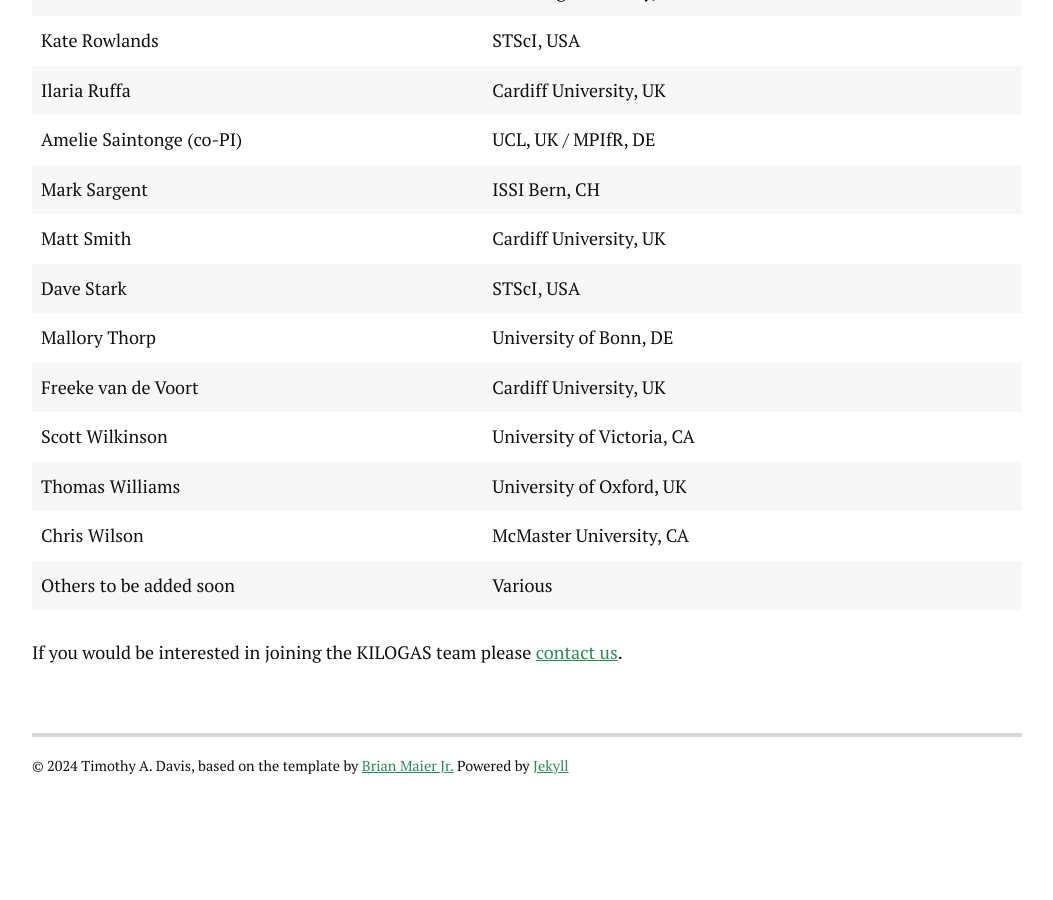
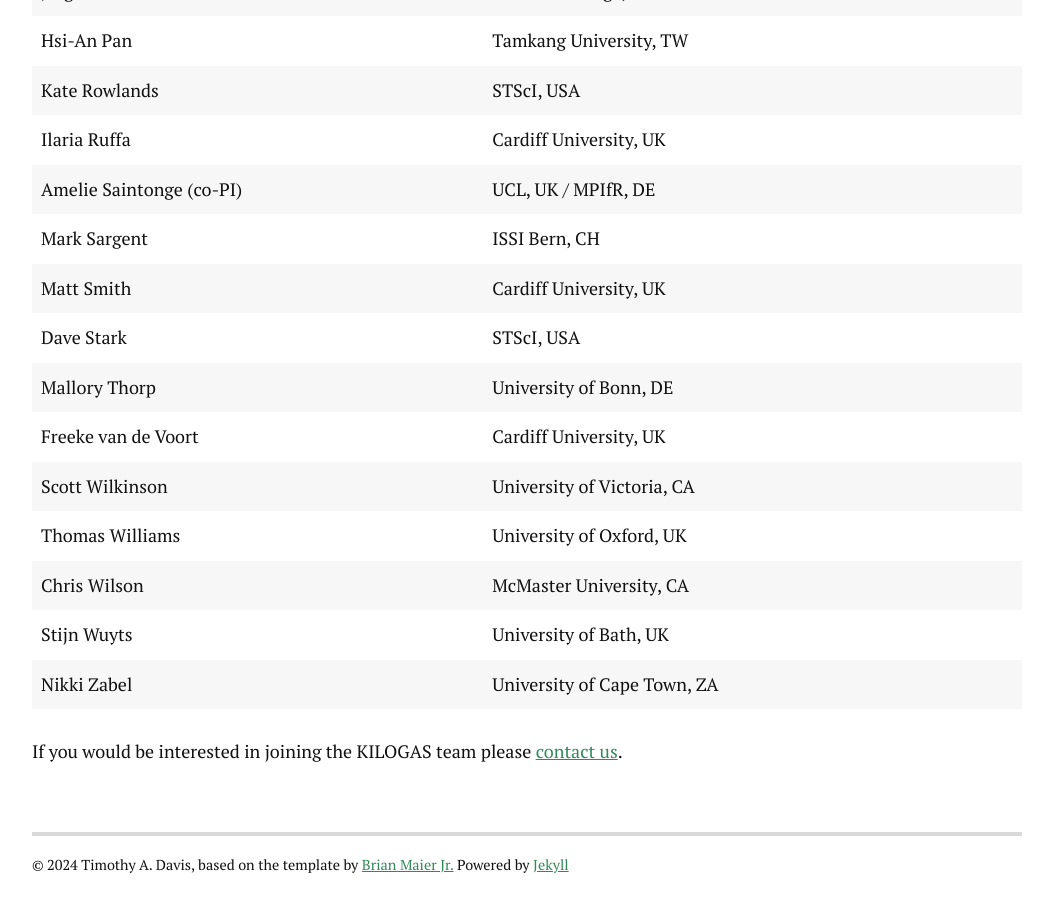
Before and after one commit to TimothyADavis/kilogas, a Jekyll site: the page built from team.md, in a window 1280 px wide and 900 px high, scrolled down 1178 px. Shown: the whole window, without its empty margins (113-1166 px from the left). Built offline with Jekyll 4.4.1, drawn with Linux system fonts in a browser that asks for light colours; nearby versions of some CDN libraries; before the commit the page ends 1979 px from its top, so only the background shows below that; some of the changed text lies outside the part shown.

Commit message:
Update team.md

```diff
--- a/team.md
+++ b/team.md
@@ -34,7 +35,8 @@
 | Scott Wilkinson			| University of Victoria, CA 	|
 | Thomas Williams			| University of Oxford, UK		|
 | Chris Wilson				| McMaster University, CA 		|
-| Others to be added soon   | Various			       	    |
+| Stijn Wuyts				| University of Bath, UK 		|
+| Nikki Zabel				| University of Cape Town, ZA 	|
 
 
 If you would be interested in joining the KILOGAS team please [contact us](/contact/).
```
Also changed, not shown: other parts of team.md (+1 -0 lines).
